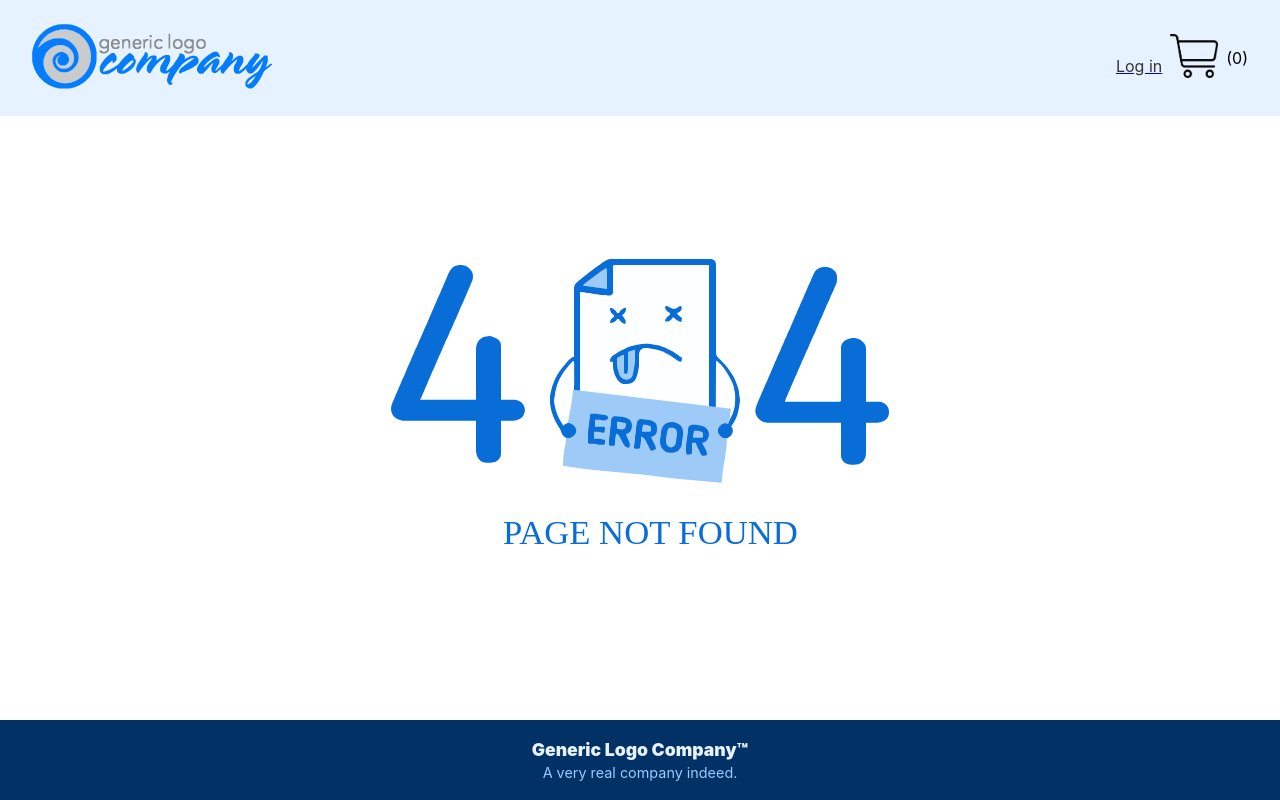
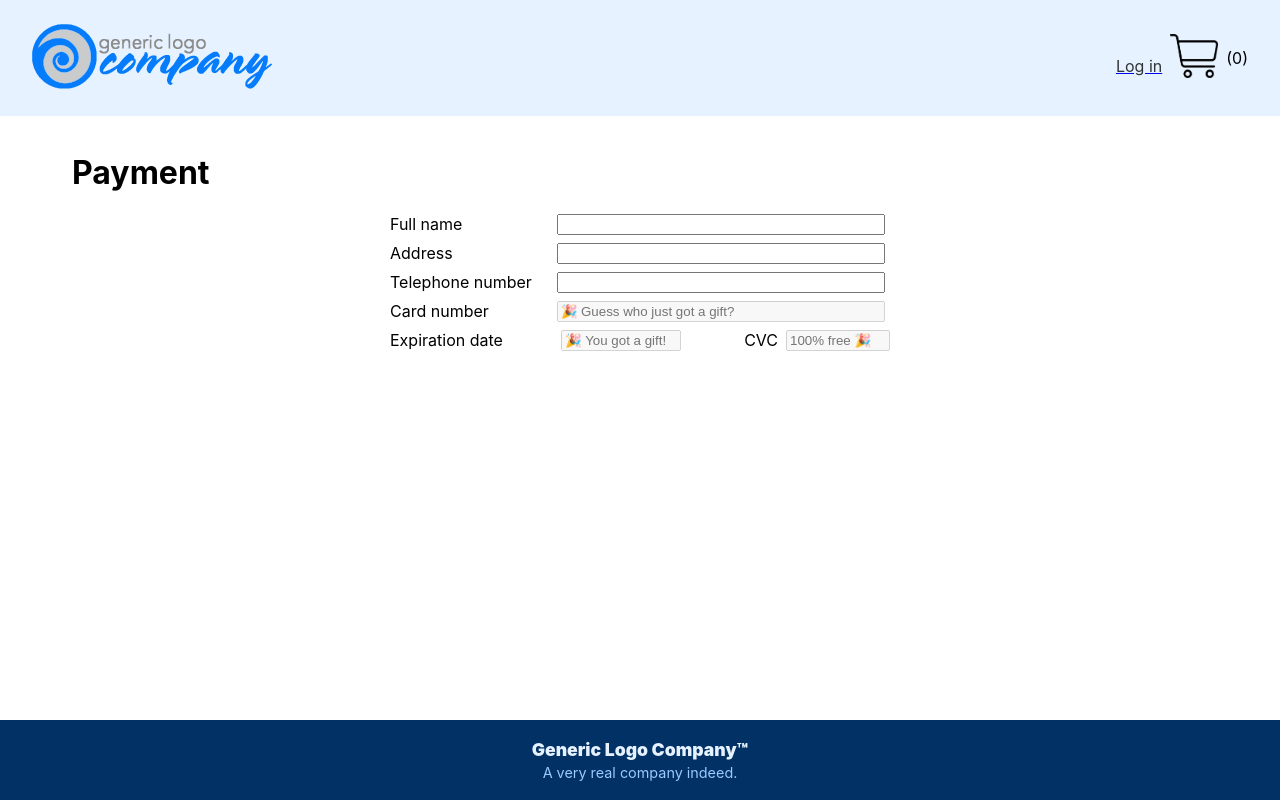
Before and after one commit to oyvind0402/Python-React-Webshop, a React (Create React App) app in the folder layout/: page /payment in a window 1280 px wide. Before the commit this address led to /404. Built offline with nearby package versions, Linux system fonts and the light colour scheme.

Commit message:
Added layout for payment details in payment page.

```diff
--- a/layout/src/App.js
+++ b/layout/src/App.js
@@ -15,6 +15,7 @@ import { Basket } from "./components/Basket/Basket";
 import { NewProductForm } from "./components/Admin/NewProductForm";
 import { ProductPage } from "./components/ProductPage/ProductPage";
 import { Error404 } from "./components/Error404/Error404";
+import { Payment } from "./components/Payment/Payment";
 
 function App() {
   return (
@@ -25,6 +26,7 @@ function App() {
         <Route path="/login" exact component={Login} />
         <Route path="/signup" exact component={SignUp} />
         <Route path="/basket" component={Basket} />
+        <Route path="/payment" component={Payment} />
         <Route path="/new" exact component={NewProductForm} />
         <Route path="/product" component={ProductPage} />
         <Route path="/404" component={Error404} />
--- /dev/null
+++ b/layout/src/components/Payment/Payment.jsx
@@ -0,0 +1,54 @@
+import React from "react";
+
+export const Payment = () => {
+  return (
+    <main id="main">
+      <h1>Payment</h1>
+      <div>
+        <form className="form">
+          <div className="form-group">
+            <label for="name">Full name</label>
+            <input id="name"></input>
+          </div>
+          <div className="form-group">
+            <label for="address">Address</label>
+            <input id="address"></input>
+          </div>
+          <div className="form-group">
+            <label for="phone">Telephone number</label>
+            <input id="phone"></input>
+          </div>
+          <div className="form-group">
+            <label for="card-nr">Card number</label>
+            <input
+              id="card-nr"
+              className="form-input"
+              placeholder="🎉 Guess who just got a gift?"
+              disabled
+            ></input>
+          </div>
+          <div className="form-group-2">
+            <label className="form-lbl-date" for="card-date">
+              Expiration date
+            </label>
+            <input
+              className="form-in-date"
+              id="card-date"
+              placeholder="🎉 You got a gift!"
+              disabled
+            ></input>
+            <label className="form-lbl-cvc" for="card-cvc">
+              CVC
+            </label>
+            <input
+              className="form-in-cvc"
+              id="card-cvc"
+              placeholder="100% free 🎉"
+              disabled
+            ></input>
+          </div>
+        </form>
+      </div>
+    </main>
+  );
+};
--- a/layout/src/styles/layout/_app.scss
+++ b/layout/src/styles/layout/_app.scss
@@ -1,7 +1,7 @@
 #root {
   box-sizing: border-box;
   min-height: 100vh;
-  min-width: 100%;
+  width: 100%;
 }
 
 #main {
--- /dev/null
+++ b/layout/src/styles/layout/_payment.scss
@@ -0,0 +1,54 @@
+.form {
+  &-group-2 {
+    margin: 0.5rem 0;
+    @include grid;
+    grid-template-columns: 1.08fr 0.92fr 0.5fr 0.5fr;
+    grid-template-areas: "date-lbl date-in cvc-lbl cvc-in";
+    justify-content: center;
+  }
+
+  &-lbl-date {
+    grid-area: date-lbl;
+  }
+  &-in-date {
+    grid-area: date-in;
+    max-width: 7rem;
+  }
+  &-lbl-cvc {
+    grid-area: cvc-lbl;
+    text-align: right;
+    box-sizing: border-box;
+    padding: 0 0.5rem 0 1.5rem;
+  }
+  &-in-cvc {
+    grid-area: cvc-in;
+    max-width: 6rem;
+  }
+}
+
+@media only screen and (max-width: #{$mq-xs}) {
+  .form {
+    &-group {
+      grid-template-columns: 1fr;
+      margin: 1.5rem 0;
+    }
+    &-group-2 {
+      grid-template-columns: 1fr;
+      grid-template-areas: "date-lbl" "date-in" "cvc-lbl" "cvc-in";
+      margin: 1.5rem 0;
+    }
+    &-in-date {
+      max-width: inherit;
+    }
+    &-lbl-cvc {
+      grid-area: cvc-lbl;
+      text-align: left;
+      padding: 0;
+      margin-top: 1.5rem;
+    }
+    &-in-cvc {
+      grid-area: cvc-in;
+      max-width: inherit;
+    }
+  }
+}
--- a/layout/src/styles/main.scss
+++ b/layout/src/styles/main.scss
@@ -12,5 +12,6 @@
 @import "layout/login";
 @import "layout/admin";
 @import "layout/basket";
+@import "layout/payment";
 @import "layout/product";
 @import "layout/error404";
```
